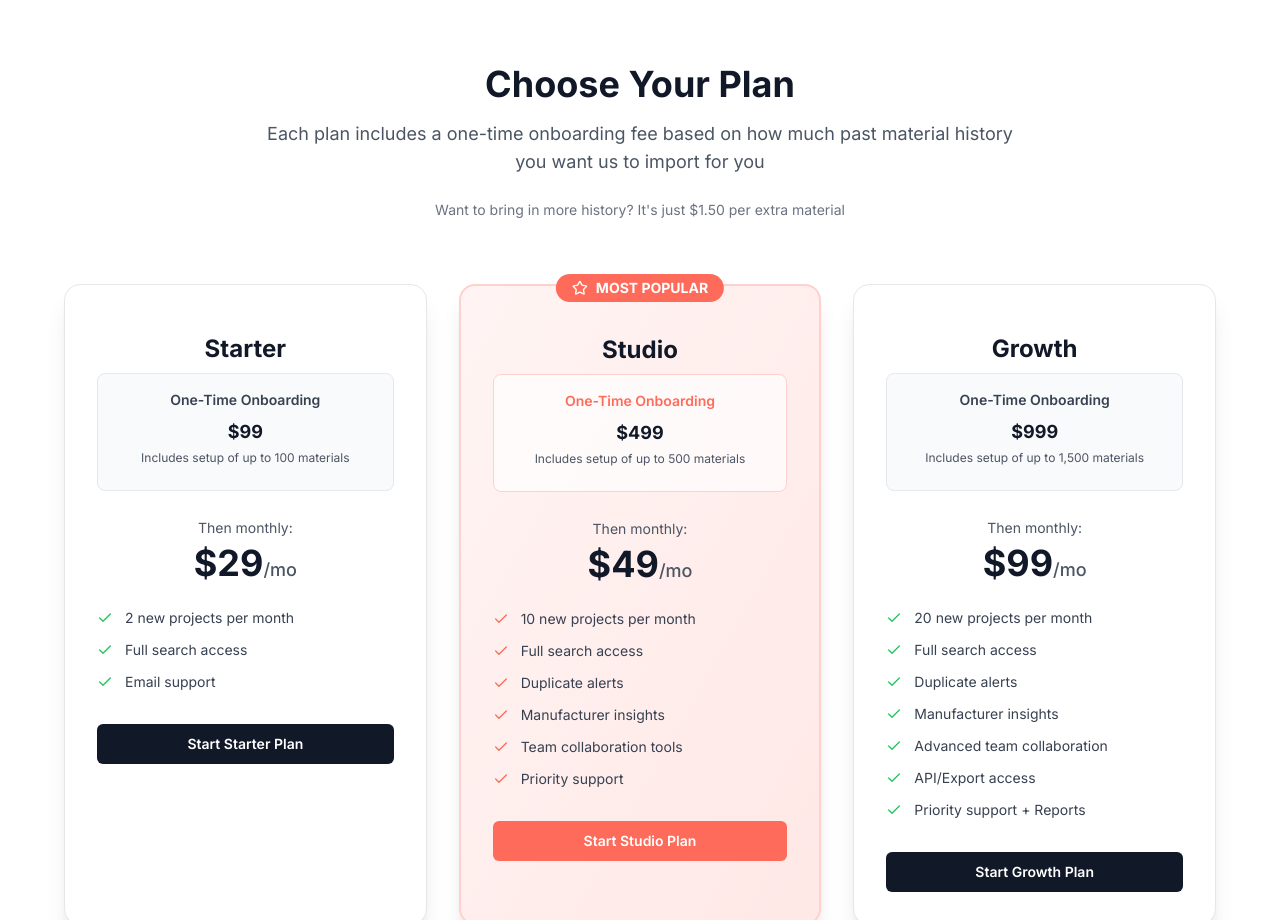
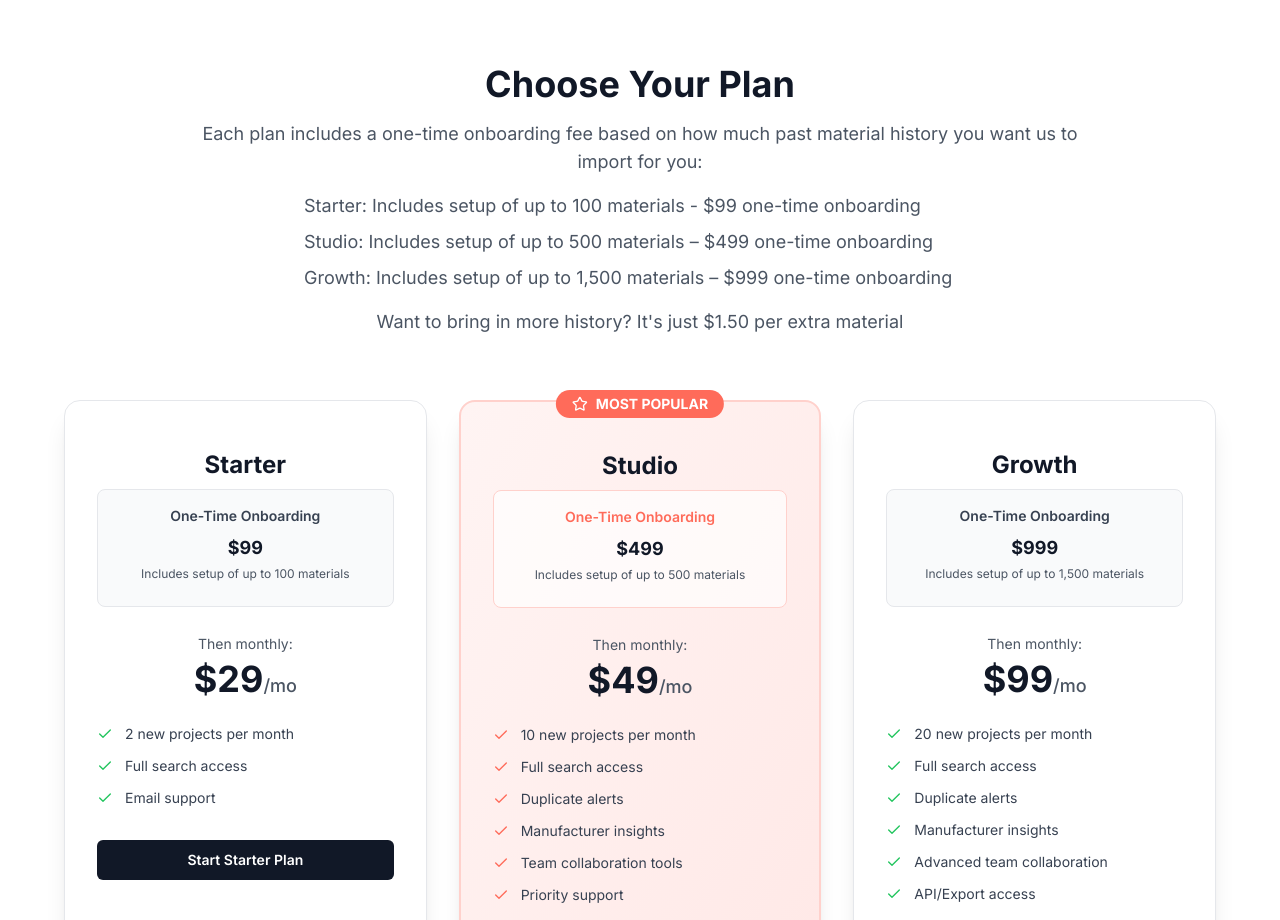
Before and after one commit to martacalvinho/treq-landing, a React (Vite) app: page / in a window 1280 px wide. Shown: the part 3020-3940 px from the top of the page. Built offline with nearby package versions, Linux system fonts and the light colour scheme.

Commit message:
Update pricing text
Update the pricing section text to match the exact specifications provided by the user, focusing on material history and onboarding fees.

```diff
--- a/src/components/PricingSection.tsx
+++ b/src/components/PricingSection.tsx
@@ -60,12 +60,15 @@ const PricingSection = () => {
           <h2 className="text-3xl md:text-4xl font-bold text-gray-900 mb-4">
             Choose Your Plan
           </h2>
-          <p className="text-lg text-gray-600 max-w-3xl mx-auto mb-6">
-            Each plan includes a one-time onboarding fee based on how much past material history you want us to import for you
-          </p>
-          <p className="text-sm text-gray-500 max-w-2xl mx-auto">
-            Want to bring in more history? It's just $1.50 per extra material
-          </p>
+          <div className="text-lg text-gray-600 max-w-4xl mx-auto mb-6 space-y-4">
+            <p>Each plan includes a one-time onboarding fee based on how much past material history you want us to import for you:</p>
+            <div className="text-left max-w-2xl mx-auto space-y-2">
+              <p>Starter: Includes setup of up to 100 materials - $99 one-time onboarding</p>
+              <p>Studio: Includes setup of up to 500 materials – $499 one-time onboarding</p>
+              <p>Growth: Includes setup of up to 1,500 materials – $999 one-time onboarding</p>
+            </div>
+            <p>Want to bring in more history? It's just $1.50 per extra material</p>
+          </div>
         </div>
 
         {/* Three Column Layout */}
```
